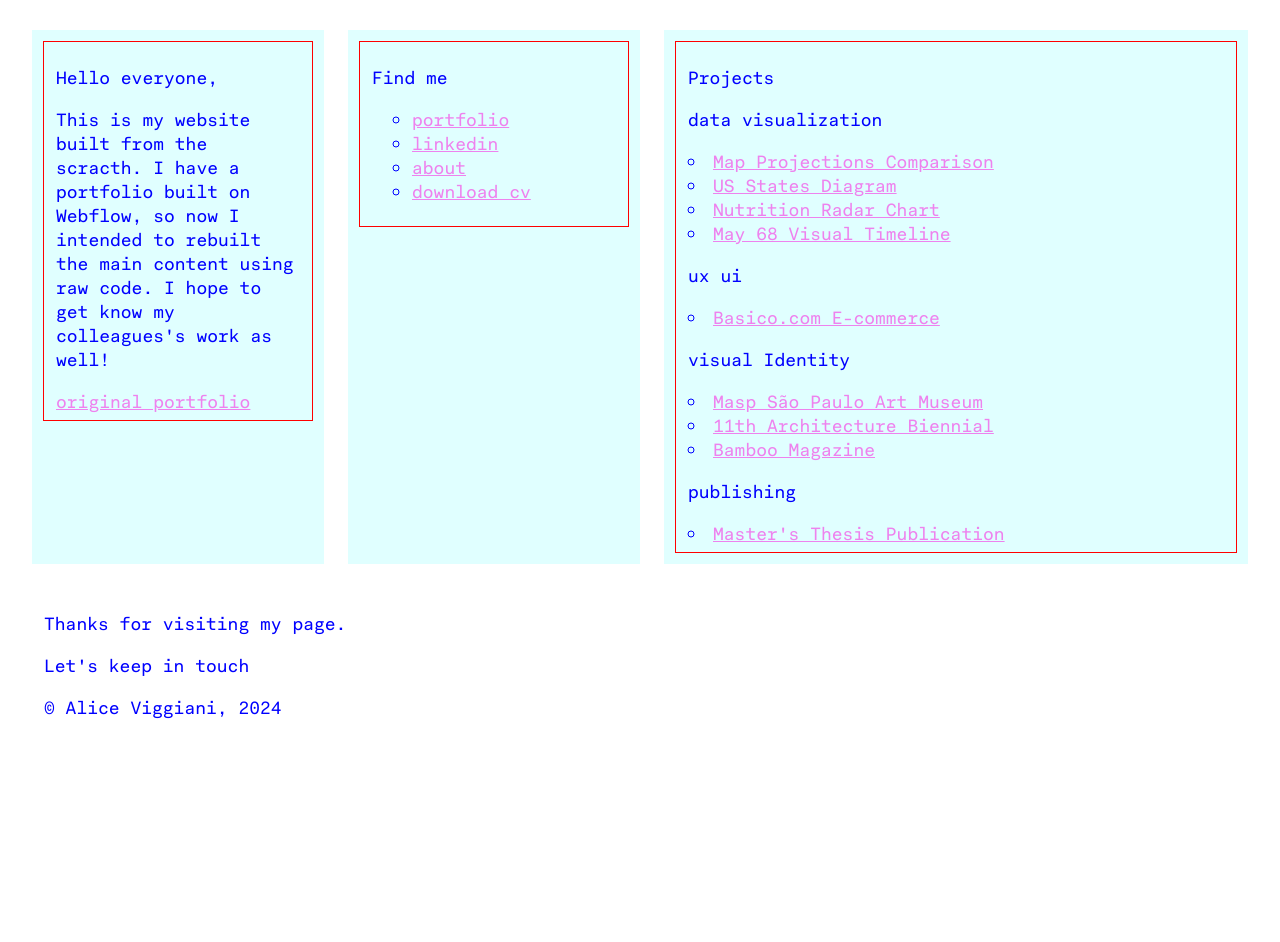
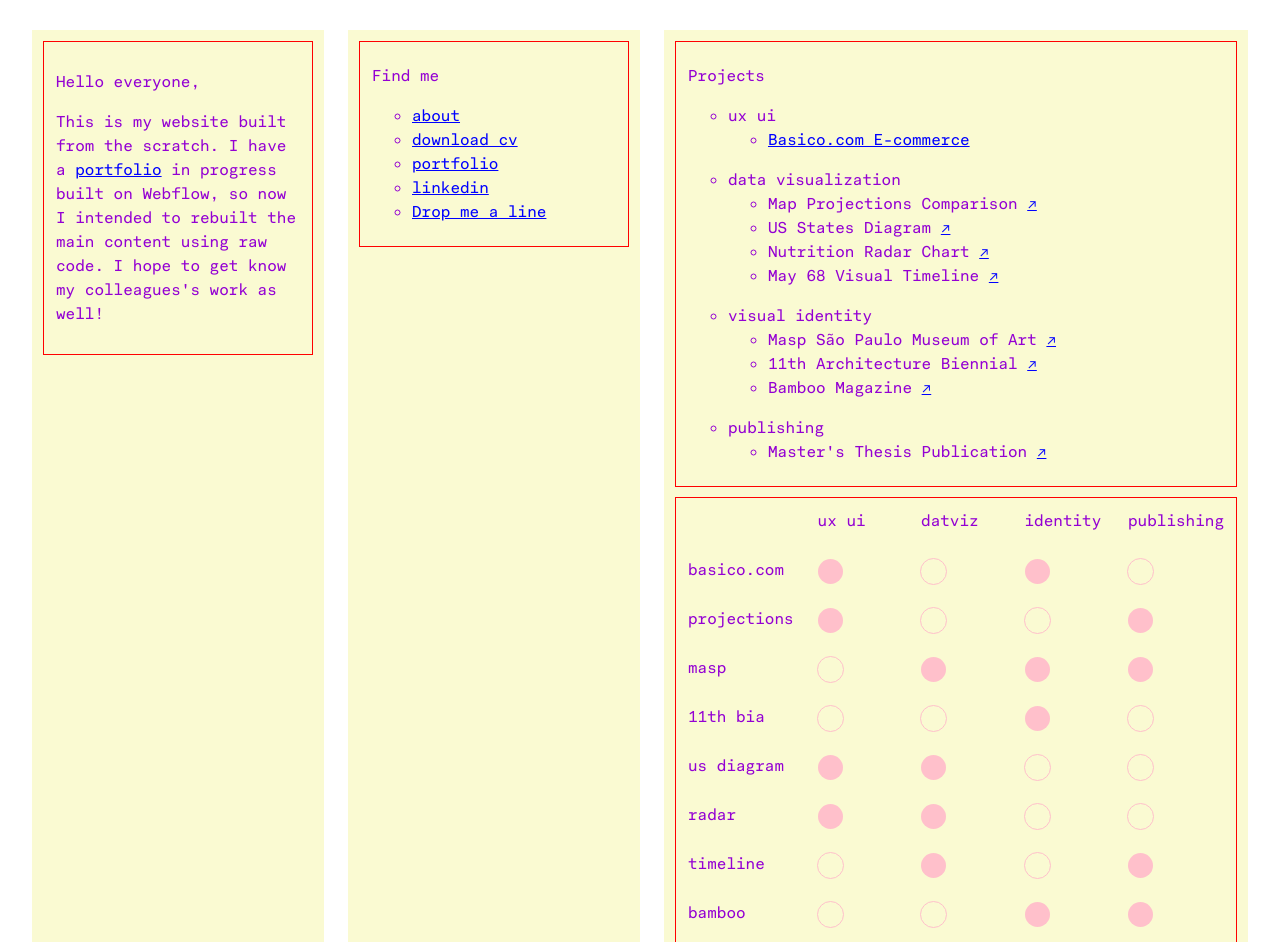
Before and after one commit to aliceaviggiani/654-webproject, a plain HTML site: page index.html in a window 1280 px wide. Shown: the part 150-1092 px from the top of the page. Before the commit the page ends 902 px from the top, so only its background shows below. Drawn offline with Linux system fonts and the light colour scheme.

Commit message:
Add files via upload

```diff
--- a/index.html
+++ b/index.html
@@ -18,62 +18,140 @@
     <h2>visual designer</h2>
 </div>
 
-<div class="grid-container">
+<div class="grid-container-112">
 
-    <div class = "card">
-        <div id="leftnav">
+    <div class = "card_grid">
+        <div id="intro">
             <p>Hello everyone,</p>
-            <p>This is my website built from the scracth. I have a portfolio built on Webflow,
-            so now I intended to rebuilt the main content using raw code.
-            I hope to get know my colleagues's work as well! </p>
-            <a href="https://www.aliceviggiani.com">original portfolio</a>
+            <p>This is my website built from the scratch. I have
+             a <a href="https://www.aliceviggiani.com">portfolio</a>
+             in progress built on Webflow,
+             so now I intended to rebuilt the main content using raw code.
+             I hope to get know my colleagues's work as well! </p>
         </div>
     </div>
 
-    <div class = "card">
-        <div id="centernav">
+    <div class = "card_grid">
+        <div id="contact">
             <p>Find me</p>
             <ul>
+                <li><a href="about.html">about</a></li>
+                <li><a href="files/aliceviggiani-cv.pdf" download>download cv</a></li>
                 <li><a href="https://www.aliceviggiani.com">portfolio</a></li>
                 <li><a href="https://www.linkedin.com/in/alice-viggiani-4a04a921a/">linkedin</a></li>
-                <li><a href="about.html">about</a></li>
-                <li><a href="files/aliceviggiani-cv.pdf" download>download cv</a></li>
+                <li><a href="mailto:aliceviggiani@gmail.com">Drop me a line</a></li>
             </ul>
         </div>
     </div>
 
-    <div class = "card">
-        <div id="rightnav">
+    <div class = "card_grid">
+
+        <div id="projects">
             <p>Projects</p>
 
-            <p>data visualization</p>
-            <li><a href="https://www.aliceviggiani.com/map-projections">Map Projections Comparison</a></li>
-            <li><a href="https://www.aliceviggiani.com/us-states-diagram">US States Diagram</a></li>
-            <li><a href="https://www.aliceviggiani.com/protein-radar-chart">Nutrition Radar Chart</a></li>
-            <li><a href="https://www.aliceviggiani.com/may68timeline">May 68 Visual Timeline</a></li>
+            <ul>
+                <li>ux ui</li>
+                <ul>
+                    <li><a href="https://www.aliceviggiani.com/basico">Basico.com E-commerce</a></li>
+                    <p></p>
+                </ul>
 
-            <p>ux ui</p>
-            <li><a href="https://www.aliceviggiani.com/basico">Basico.com E-commerce</a></li>
+                <li>data visualization</li>
+                <ul>
+                    <li>Map Projections Comparison <a href="https://www.aliceviggiani.com/map-projections">↗︎</a></li>
+                    <li>US States Diagram <a href="https://www.aliceviggiani.com/us-states-diagram">↗︎</a></li>
+                    <li>Nutrition Radar Chart <a href="https://www.aliceviggiani.com/protein-radar-chart">↗︎</a></li>
+                    <li>May 68 Visual Timeline <a href="https://www.aliceviggiani.com/may68timeline">↗︎</a></li>
+                    <p></p>
+                </ul>
 
-            <p>visual Identity</p>
-            <li><a href="https://www.aliceviggiani.com/masp">Masp São Paulo Art Museum</a></li>
-            <li><a href="https://www.aliceviggiani.com/11-bienal">11th Architecture Biennial</a></li>
-            <li><a href="https://www.aliceviggiani.com/bamboo">Bamboo Magazine</a></li>
+            <li>visual identity</li>
+                <ul>
+                    <li>Masp São Paulo Museum of Art <a href="https://www.aliceviggiani.com/masp">↗︎</a></li>
+                    <li>11th Architecture Biennial <a href="https://www.aliceviggiani.com/11-bienal">↗︎</a></li>
+                    <li>Bamboo Magazine <a href="https://www.aliceviggiani.com/bamboo">↗︎</a></li>
+                    <p></p>
+                </ul>
 
-            <p>publishing</p>
-            <li><a href="https://www.aliceviggiani.com/master">Master's Thesis Publication</a></li>
+            <li>publishing</li>
+                <ul>
+                    <li>Master's Thesis Publication <a href="https://www.aliceviggiani.com/master">↗︎</a></li>
+                    <p></p>
+                </ul>
+            </ul>
+
         </div>
+
+        <div class="table">
+            <div class="card_table"> </div>
+            <div class="card_table">ux ui</div>
+            <div class="card_table">datviz</div>
+            <div class="card_table">identity</div>
+            <div class="card_table">publishing</div>
+
+            <div class="card_table">basico.com</div>
+            <div class="dot"></div>
+            <div class="dot_empty"></div>
+            <div class="dot"></div>
+            <div class="dot_empty"> </div>
+
+            <div class="card_table">projections</div>
+            <div class="dot"></div>
+            <div class="dot_empty"> </div>
+            <div class="dot_empty"> </div>
+            <div class="dot"></div>
+
+            <div class="card_table">masp</div>
+            <div class="dot_empty"> </div>
+            <div class="dot"></div>
+            <div class="dot"></div>
+            <div class="dot"></div>
+
+            <div class="card_table">11th bia</div>
+            <div class="dot_empty"> </div>
+            <div class="dot_empty"></div>
+            <div class="dot"></div>
+            <div class="dot_empty"></div>
+
+            <div class="card_table">us diagram</div>
+            <div class="dot"> </div>
+            <div class="dot"></div>
+            <div class="dot_empty"></div>
+            <div class="dot_empty"></div>
+
+            <div class="card_table">radar</div>
+            <div class="dot"> </div>
+            <div class="dot"></div>
+            <div class="dot_empty"></div>
+            <div class="dot_empty"></div>
+
+            <div class="card_table">timeline</div>
+            <div class="dot_empty"> </div>
+            <div class="dot"></div>
+            <div class="dot_empty"></div>
+            <div class="dot"></div>
+
+            <div class="card_table">bamboo</div>
+            <div class="dot_empty"> </div>
+            <div class="dot_empty"></div>
+            <div class="dot"></div>
+            <div class="dot"></div>
+
+            <div class="card_table">thesis</div>
+            <div class="dot"> </div>
+            <div class="dot"></div>
+            <div class="dot"></div>
+            <div class="dot"></div>
+
+        </div>
+
     </div>
 
 </div>
 
-
 <div id="footer">
-    <p>Thanks for visiting my page.</p>
-    <p>Let's keep in touch</p>
     <p>© Alice Viggiani, 2024</p>
 </div>
 
-
 </body>
 </html>
--- a/style.css
+++ b/style.css
@@ -3,59 +3,52 @@
     src: url(fonts/FaktMono-Normal.woff2) format('woff2');
 }
 
-#body {
+body {
     font-family: FaktMono;
     text-align: left;
-    color: blue;
+    color: darkviolet;
+    background-color: white;
 }
 
 h1 {
-    font-family: FaktMono;
     font-weight: 100;
     font-size: 48px;
     line-height: 24px;
-    text-align: left;
     color: red;
     height: fit-content;
 }
 
 h2 {
-    font-family: FaktMono;
     font-weight: 100;
     font-size: 48px;
     line-height: 12px;
-    text-align: left;
-    color: blueviolet;
+    color: pink;
     height: fit-content;
 }
 
 p {
-    font-family: FaktMono;
-    font-size: 18px;
+    font-weight: 100;
+    font-size: 16px;
     line-height: 24px;
-    text-align: left;
-    color: blue;
+    padding-bottom: 0px;
+    color: darkviolet;
     height: fit-content;
 }
 
 li {
-    font-family: FaktMono;
     font-weight: 100;
-    font-size: 18px;
+    font-size: 16px;
     line-height: 24px;
-    text-align: left;
-    color: blue;
+    color: darkviolet;
     list-style-type: circle;
     height: fit-content;
 }
 
 a {
-    font-family: FaktMono;
-    font-weight: 100;
-    font-size: 18px;
+    font-weight: 400;
+    font-size: 16px;
     line-height: 24px;
-    text-align: left;
-    color: violet;
+    color: blue;
     height: fit-content;
 }
 
@@ -63,9 +56,10 @@ a {
     background: white;
     margin-top: 24px;
     margin-left: 24px;
+    a {font-size:48px; color:red; text-decoration: none;}
 }
 
-.grid-container{
+.grid-container-112 {
     display: grid;
     margin-top: 72px;
     margin-left: 24px;
@@ -74,27 +68,81 @@ a {
     gap: 24px;
 }
 
-.card{
-    padding: 12px;
-    background-color: lightcyan;
+.grid-container-121 {
+    display: grid;
+    margin-top: 72px;
+    margin-left: 24px;
+    margin-right: 24px;
+    grid-template-columns: 1fr 2fr 1fr;
+    gap: 24px;
 }
 
-#leftnav {
+.card_grid {
+    padding: 12px;
+    margin-bottom: 24px;
+    background-color: lightgoldenrodyellow;
+}
+
+.table {
+    display: grid;
+    margin-top: 12px;
+    padding: 12px;
+    outline: 1px solid red;
+    grid-template-columns: 1fr 1fr 1fr 1fr 1fr;
+    grid-template-rows: 1fr 1fr 1fr 1fr 1fr;
+    gap: 24px;
+}
+
+.card_table {
+    vertical-align: middle;
+}
+
+.dot {
+    vertical-align: middle;
+    align-content: center;
+    height: 25px;
+    width: 25px;
+    background-color: pink;
+    border-radius: 50%;
+    display: inline-block;
+}
+
+.dot_empty {
+    vertical-align: middle;
+    align-content: center;
+    height: 25px;
+    width: 25px;
+    background-color: lightgoldenrodyellow;
+    outline: 1px solid pink;
+    border-radius: 50%;
+    display: inline-block;
+}
+
+#intro {
     margin-top: 0px;
     margin-left: 0px;
+    padding: 12px 12px;
+    position: static;
+    outline: 1px solid red;
+}
+
+#intro_proj {
+    margin-top: 0px;
+    margin-left: 0px;
+    text-transform: uppercase;
     padding: 6px 12px;
     position: static;
     outline: 1px solid red;
 }
 
-#centernav {
+#contact {
     margin-top: 0px;
     padding: 6px 12px;
     position: static;
     outline: 1px solid red;
 }
 
-#rightnav {
+#projects {
     margin-top: 0px;
     padding: 6px 12px;
     position: static;
@@ -102,8 +150,8 @@ a {
 }
 
 #footer {
-    margin-top: 24px;
+    margin-bottom: 24px;
     margin-left: 24px;
-    padding: 6px 12px;
     position: static;
+    a {color:blue;}
 }
```
Also changed, not shown: about.html (+26 -44 lines), project.html (added, +81 -0 lines).
